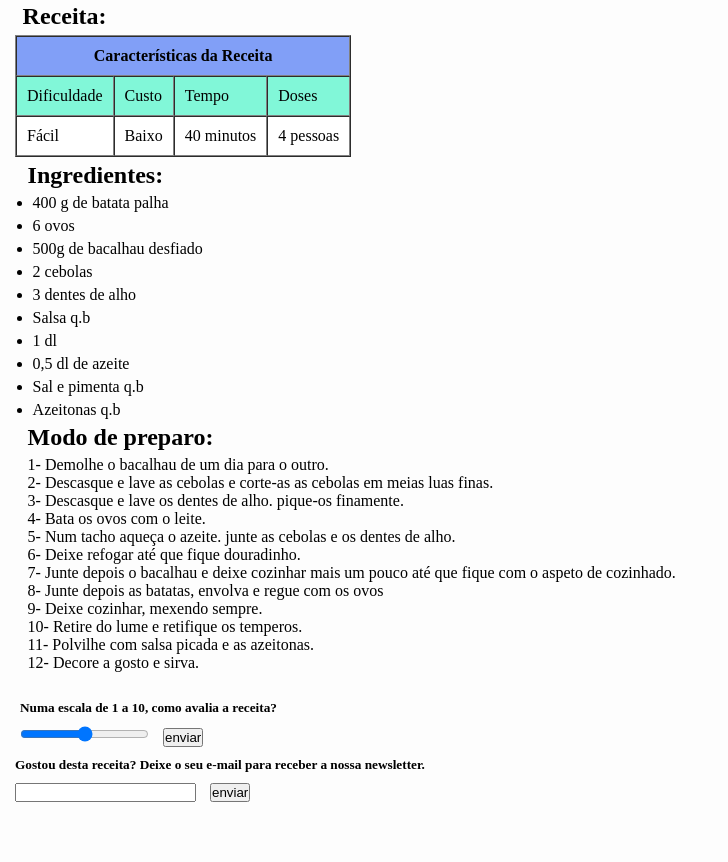
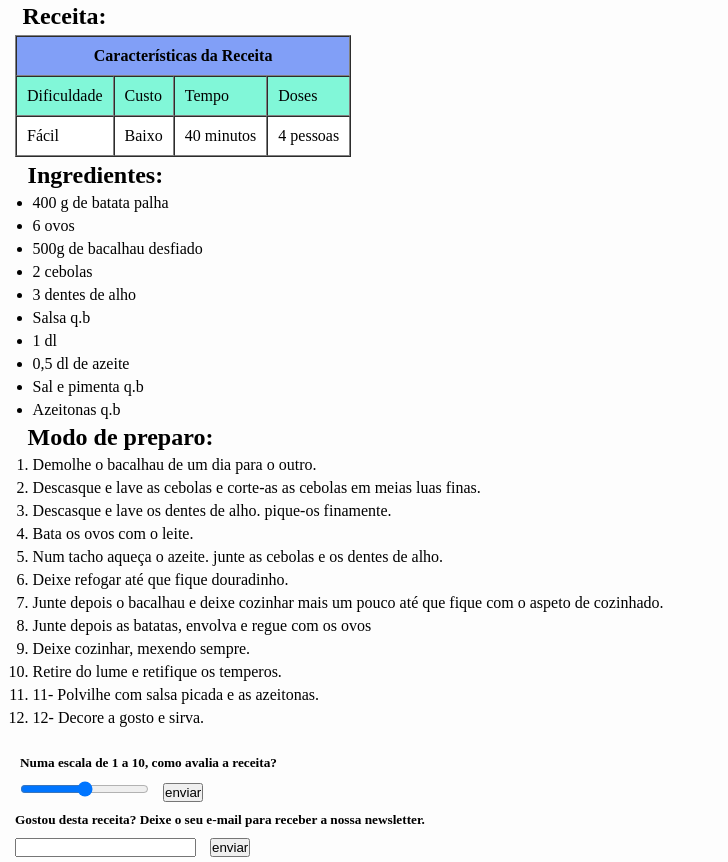
Before and after one commit to willpinheiro99/Receita_Bacalhau, a plain HTML site: page index.html in a window 1280 px wide. Shown: the part 488-1350 px from the top of the page, without its empty margins (0-728 px from the left). Before the commit the page ends 1295 px from the top, so only its background shows below. Drawn offline with Linux system fonts and the light colour scheme.

Commit message:
Consertando lista

```diff
--- a/index.html
+++ b/index.html
@@ -71,21 +71,21 @@
         </ul>
      <h2>Modo de preparo:</h2>
     <ol>
-        <li class="apresentacao__listaordenada"> 1- Demolhe o bacalhau de um dia para o outro.</li>
-        <li class="apresentacao__listaordenada"> 2- Descasque e lave as cebolas e corte-as as cebolas em meias
+        <li class=""> Demolhe o bacalhau de um dia para o outro.</li>
+        <li class=""> Descasque e lave as cebolas e corte-as as cebolas em meias
             luas finas. </li>
-        <li class="apresentacao__listaordenada"> 3- Descasque e lave os dentes de alho. pique-os finamente.</li>
-        <li class="apresentacao__listaordenada"> 4- Bata os ovos com o leite.</li>
-        <li class="apresentacao__listaordenada"> 5- Num tacho aqueça o azeite. junte as cebolas e os dentes de
+        <li class=""> Descasque e lave os dentes de alho. pique-os finamente.</li>
+        <li class=""> Bata os ovos com o leite.</li>
+        <li class=""> Num tacho aqueça o azeite. junte as cebolas e os dentes de
             alho.</li>
-        <li class="apresentacao__listaordenada"> 6- Deixe refogar até que fique douradinho.
-        <li class="apresentacao__listaordenada"> 7- Junte depois o bacalhau e deixe cozinhar mais um pouco até
+        <li class=""> Deixe refogar até que fique douradinho.
+        <li class=""> Junte depois o bacalhau e deixe cozinhar mais um pouco até
             que fique com o aspeto de cozinhado. </li>
-        <li class="apresentacao__listaordenada"> 8- Junte depois as batatas, envolva e regue com os ovos </li>
-        <li class="apresentacao__listaordenada"> 9- Deixe cozinhar, mexendo sempre. </li>
-        <li class="apresentacao__listaordenada"> 10- Retire do lume e retifique os temperos. </li>
-        <li class="apresentacao__listaordenada"> 11- Polvilhe com salsa picada e as azeitonas. </li>
-        <li class="apresentacao__listaordenada"> 12- Decore a gosto e sirva. </li>
+        <li class=""> Junte depois as batatas, envolva e regue com os ovos </li>
+        <li class=""> Deixe cozinhar, mexendo sempre. </li>
+        <li class=""> Retire do lume e retifique os temperos. </li>
+        <li class=""> 11- Polvilhe com salsa picada e as azeitonas. </li>
+        <li class=""> 12- Decore a gosto e sirva. </li>
     </ol>
     </div>
     <br>
--- a/style.css
+++ b/style.css
@@ -66,12 +66,7 @@ body {
         display: flex;
      }
      .apresentacao__listaordenada {
-        margin: 0;
-        display: flex;
-        flex-direction: column;
-        align-items: flex-start;
-        justify-content: space-between;
-        grid-row-gap: 10px;
+
      }
 
      .titulo__receita{
```
